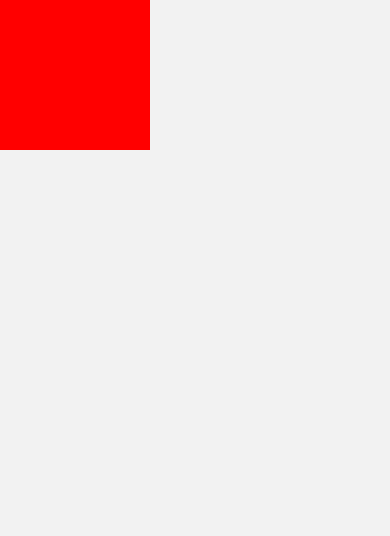
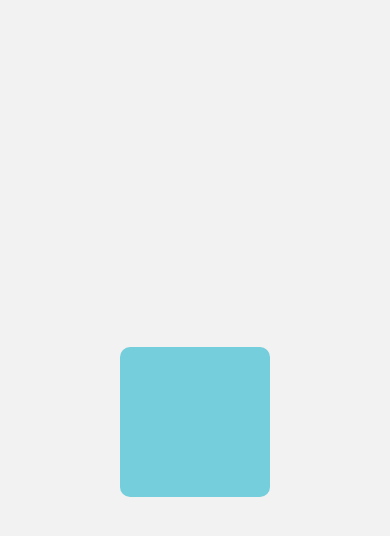
Before and after one commit to Majomon/06-ReactNativeComponents, a React Native app: screen /Animation102Screen in a window 390 px wide. Shown: the top 536 px of the page. Built offline with nearby package versions, Linux system fonts and the light colour scheme.

Commit message:
Enimacion 102 - Animated.ValueXY

```diff
--- a/src/screens/Animation102Screen.tsx
+++ b/src/screens/Animation102Screen.tsx
@@ -1,10 +1,29 @@
-import React from 'react';
-import {StyleSheet, View} from 'react-native';
+import React, {useRef} from 'react';
+import {Animated, PanResponder, StyleSheet, View} from 'react-native';
 
 const Animation102Screen = () => {
+  const pan = useRef(new Animated.ValueXY()).current;
+
+  const panResponder = PanResponder.create({
+    onStartShouldSetPanResponder: () => true,
+    onPanResponderMove: Animated.event([null, {dx: pan.x, dy: pan.y}], {
+      useNativeDriver: false,
+    }),
+    // Cuando suelta la animación
+    onPanResponderRelease: () => {
+      Animated.spring(
+        pan, // Auto-multiplexed
+        {toValue: {x: 0, y: 0}, useNativeDriver: false}, // Back to zero
+      ).start();
+    },
+  });
+
   return (
-    <View style={{flex: 1}}>
-      <View style={styles.purpleBox} />
+    <View style={styles.container}>
+      <Animated.View
+        {...panResponder.panHandlers}
+        style={[pan.getLayout(), styles.purpleBox]}
+      />
     </View>
   );
 };
@@ -12,9 +31,15 @@
 export default Animation102Screen;
 
 const styles = StyleSheet.create({
+  container: {
+    flex: 1,
+    justifyContent: 'center',
+    alignItems: 'center',
+  },
   purpleBox: {
-    backgroundColor: 'red',
+    backgroundColor: '#75CEDB',
     width: 150,
     height: 150,
+    borderRadius: 10,
   },
 });
```
